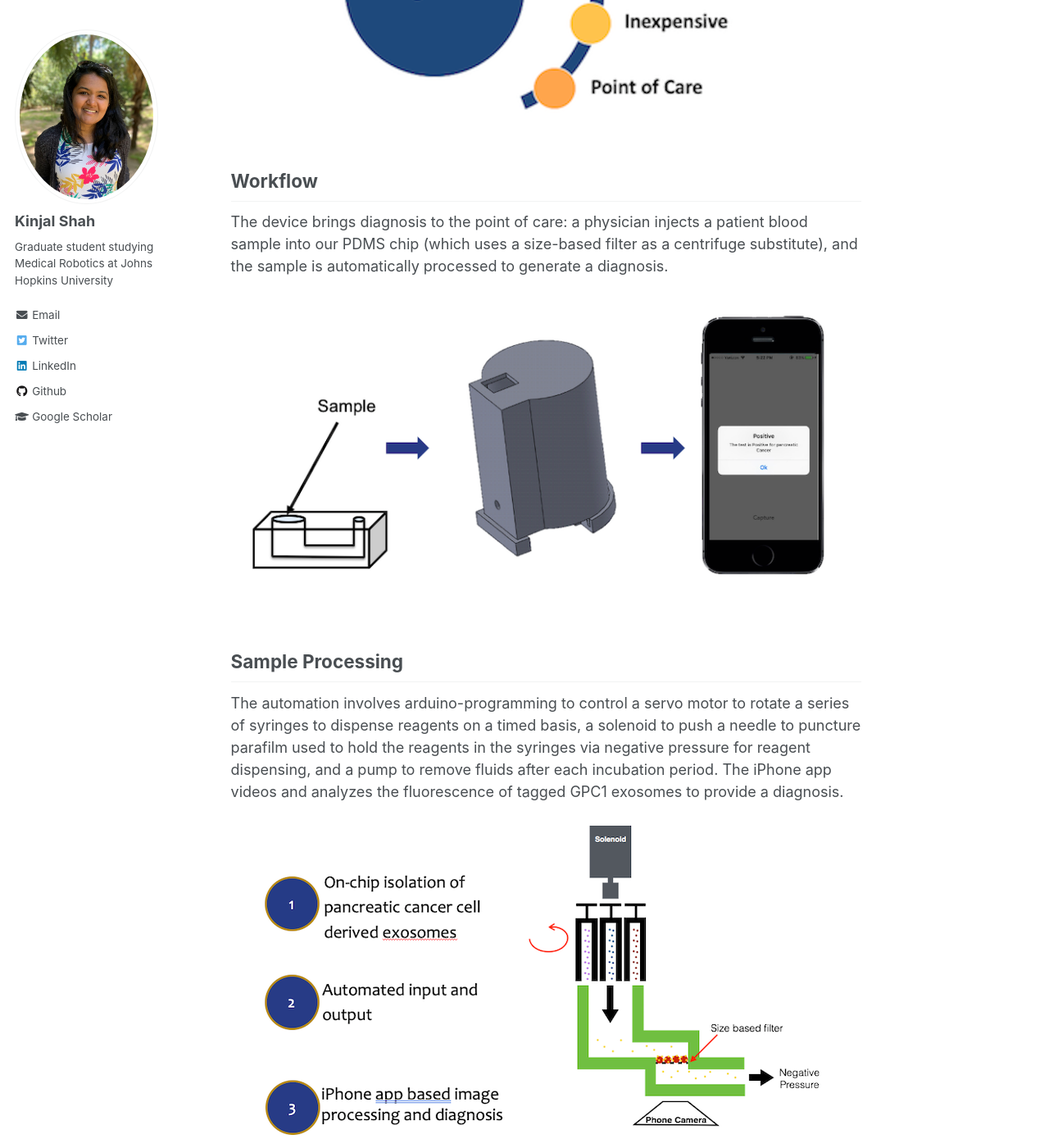
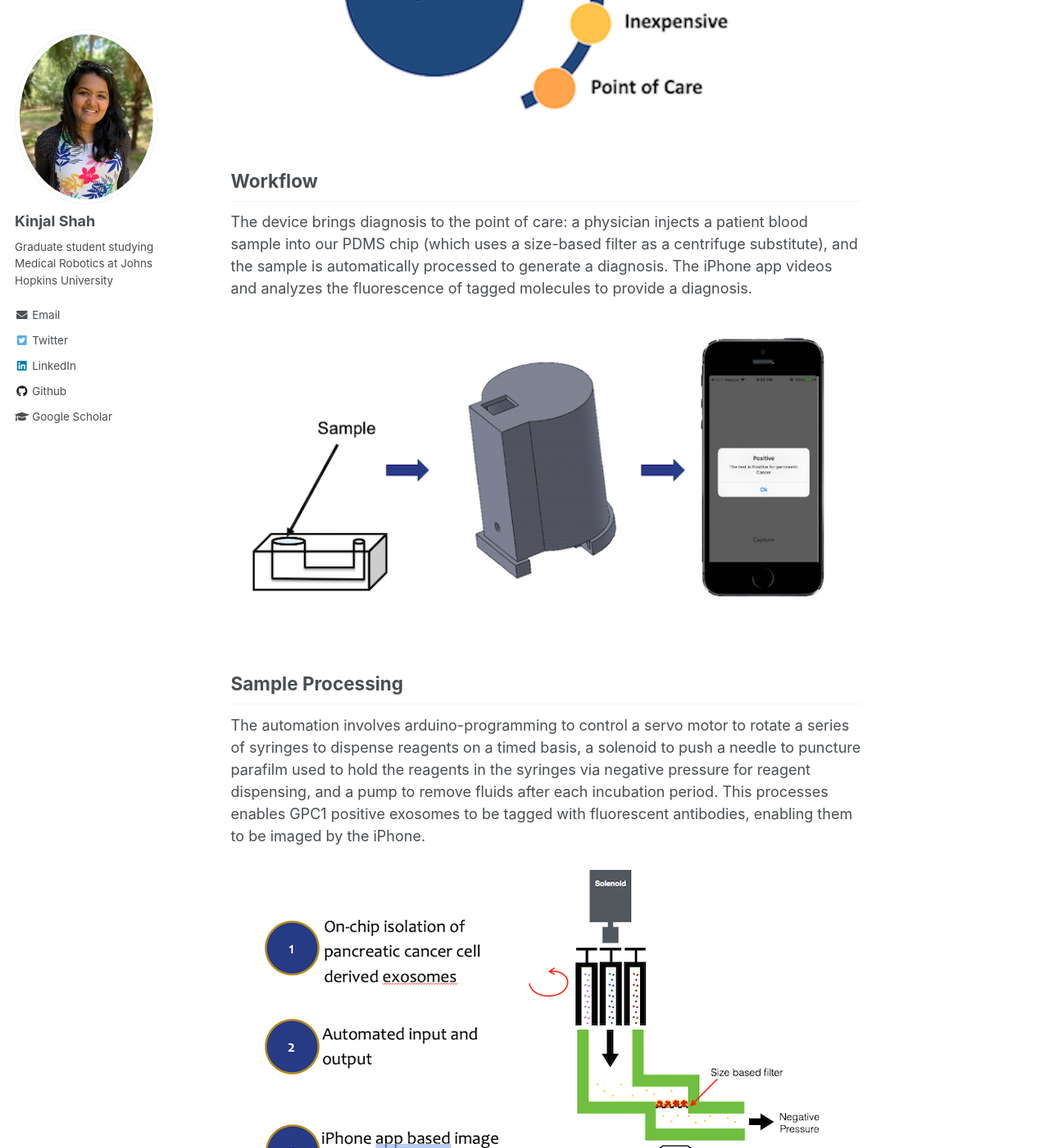
Before and after one commit to kinjmshah/kinjmshah.github.io, a Jekyll site: the page built from _portfolio/UPennSeniorDesign.md, in a window 1280 px wide and 1400 px high, scrolled down 804 px. Shown: the whole window at 82% size. Built offline with Jekyll 4.4.1, drawn with Linux system fonts in a browser that asks for light colours.

Commit message:
Update UPennSeniorDesign.md

```diff
--- a/_portfolio/UPennSeniorDesign.md
+++ b/_portfolio/UPennSeniorDesign.md
@@ -16,13 +16,13 @@ Point of care diagnostics still require significant manual pre-processing with e
 </div>
 
 ## Workflow
-The device brings diagnosis to the point of care: a physician injects a patient blood sample into our PDMS chip (which uses a size-based filter as a centrifuge substitute), and the sample is automatically processed to generate a diagnosis.
+The device brings diagnosis to the point of care: a physician injects a patient blood sample into our PDMS chip (which uses a size-based filter as a centrifuge substitute), and the sample is automatically processed to generate a diagnosis. The iPhone app videos and analyzes the fluorescence of tagged molecules to provide a diagnosis.
 <div align="center">
   <img src='/images/seniorDesign/workflow.png'>
 </div>
 
 ## Sample Processing
-The automation involves arduino-programming to control a servo motor to rotate a series of syringes to dispense reagents on a timed basis, a solenoid to push a needle to puncture parafilm used to hold the reagents in the syringes via negative pressure for reagent dispensing, and a pump to remove fluids after each incubation period. The iPhone app videos and analyzes the fluorescence of tagged GPC1 exosomes to provide a diagnosis.
+The automation involves arduino-programming to control a servo motor to rotate a series of syringes to dispense reagents on a timed basis, a solenoid to push a needle to puncture parafilm used to hold the reagents in the syringes via negative pressure for reagent dispensing, and a pump to remove fluids after each incubation period. This processes enables GPC1 positive exosomes to be tagged with fluorescent antibodies, enabling them to be imaged by the iPhone.
 <div align="center">
   <img src='/images/seniorDesign/process.png'>
 </div>
```
